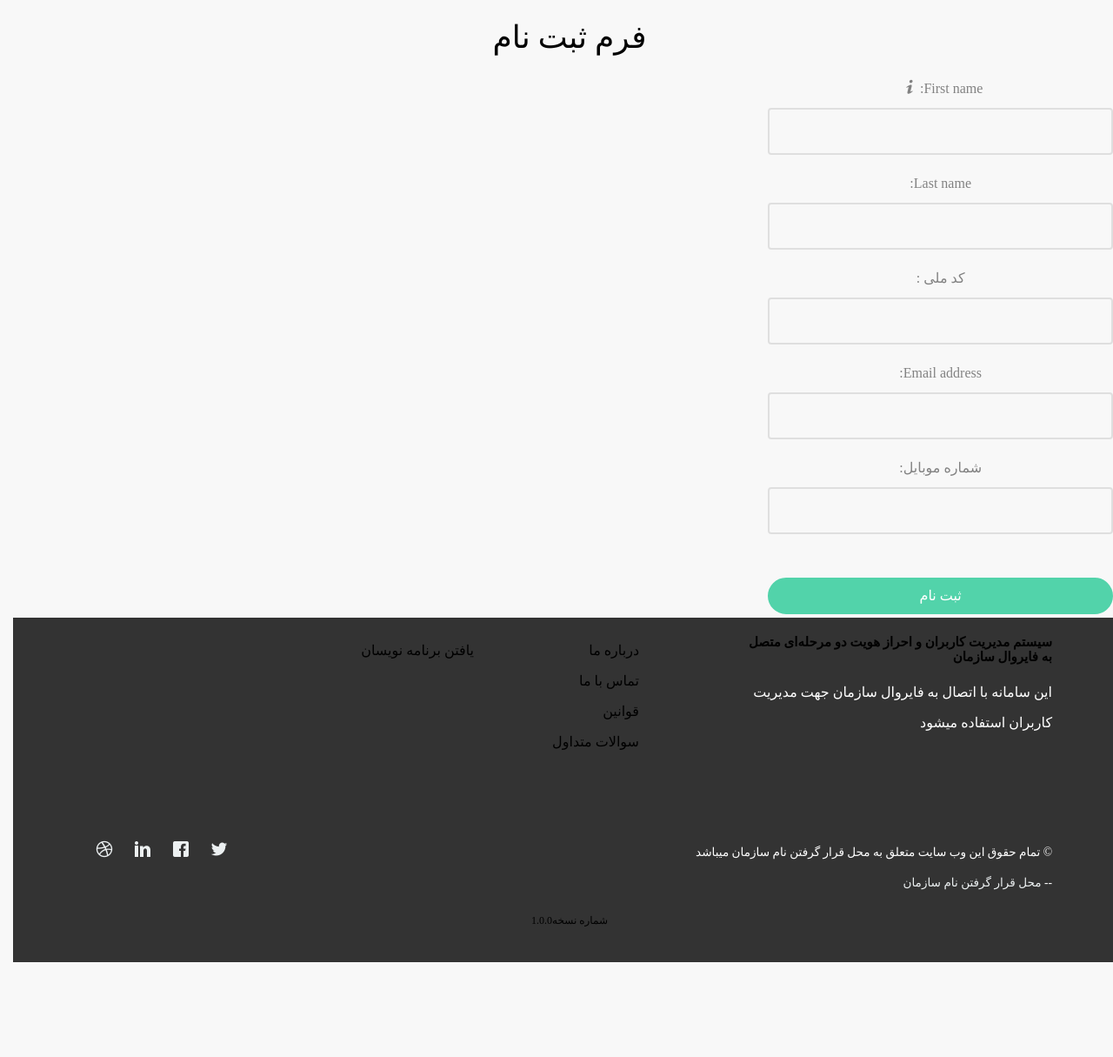
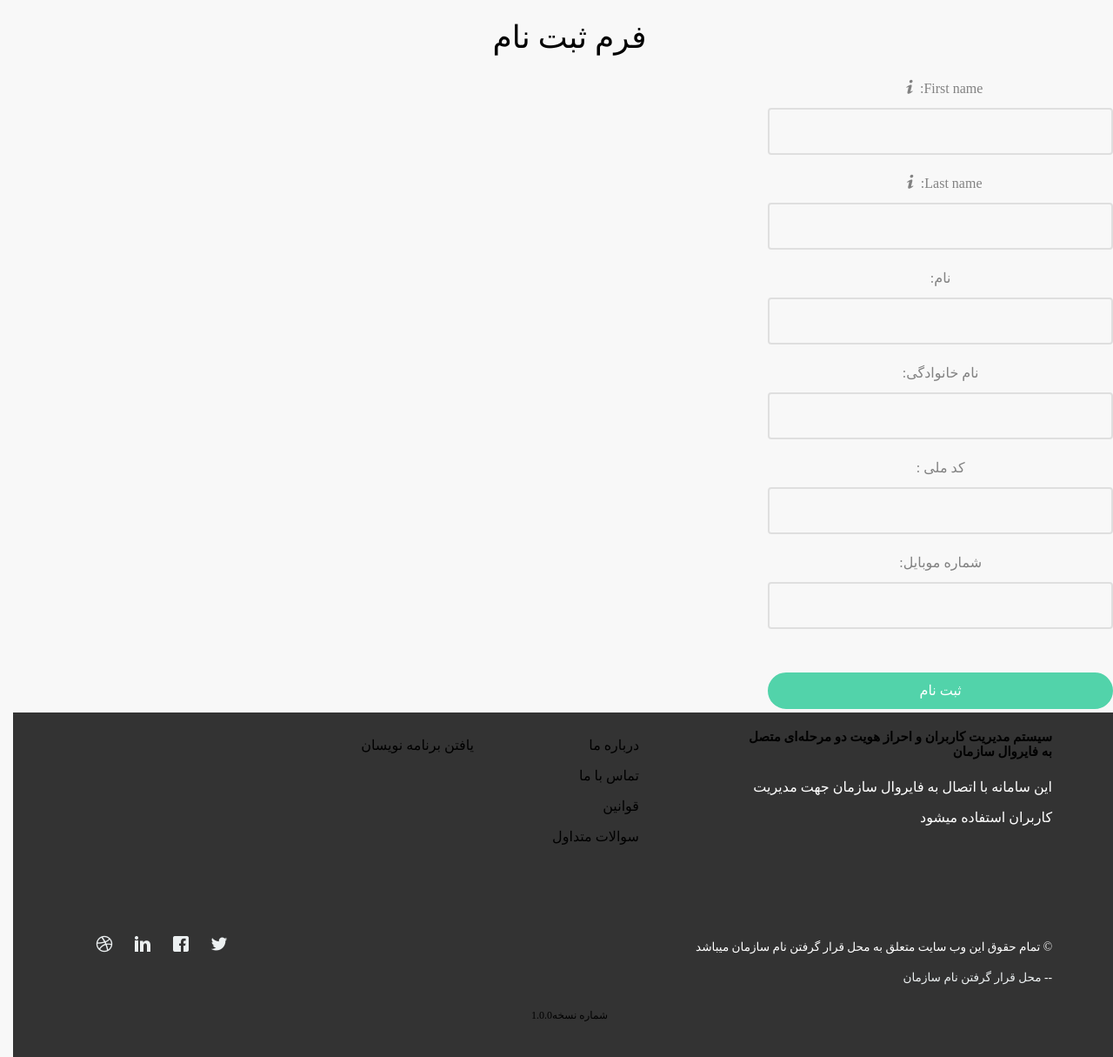
Before and after one commit to arashbrd/Fortigate-Auth-OTP, a Django app: page /register/ in a window 1280 px wide. Shown: the part 506-1721 px from the top of the page at 87% size. Before the commit the page ends 1612 px from the top, so only its background shows below. Run offline with Django 5.2, Linux system fonts and the light colour scheme; parts of the project's set-up code (start-up, migrations or seed data) failed here and were passed over; some libraries are stand-ins or nearby versions; some web fonts are replaced.

Commit message:
web form changed

```diff
--- a/usrsmgmnt/forms.py
+++ b/usrsmgmnt/forms.py
@@ -43,7 +43,7 @@ class UserRegistrationForm(forms.ModelForm):
     )
     class Meta:
         model = LinFortiUsers
-        fields = ['first_name', 'last_name', 'national_code', 'email', 'phone_number']
+        fields = ['first_name', 'last_name','farsi_first_name','farsi_last_name', 'national_code', 'phone_number']
 
     def clean_phone_number(self):
         phone_number = self.cleaned_data.get('phone_number')
--- a/usrsmgmnt/models.py
+++ b/usrsmgmnt/models.py
@@ -17,7 +17,9 @@ class LinFortiUsers(AbstractUser):
         validators=[validate_linux_username],
     )
     national_code = models.CharField(max_length=10, unique=True,verbose_name='کد ملی ',validators=[validate_national_code])
-    phone_number = models.CharField(max_length=11,verbose_name=' شماره موبایل')
+    farsi_first_name = models.CharField(max_length=30,verbose_name='نام',blank=False)
+    farsi_last_name = models.CharField(max_length=50,verbose_name='نام خانوادگی',blank=False)
+    phone_number = models.CharField(max_length=11,verbose_name=' شماره موبایل', unique=True)
     user_group = models.ForeignKey(
         'FortiGateUserGroup',
         on_delete=models.SET_NULL,
--- a/usrsmgmnt/templates/usrsmgmnt/register.html
+++ b/usrsmgmnt/templates/usrsmgmnt/register.html
@@ -20,16 +20,26 @@
                 </div>
                 <div class="form-group">
                     {{ form.last_name.label_tag }}
-                    {{ form.last_name|add_class:"form-control" }}
+                    <span class="icon-info" data-toggle="tooltip" title="فقط کاراکتر انگلیسی وارد نمایید">
+                        <i class="fas fa-info-circle" style="margin-left: 5px; color: #007bff;"></i>
+                    </span>
+                    {{ form.last_name}}
                 </div>
+                <div class="form-group">
+                    {{ form.farsi_first_name.label_tag }}
+                    {{ form.farsi_first_name|add_class:"form-control" }}
+                </div>
+
+                <div class="form-group">
+                    {{ form.farsi_last_name.label_tag }}
+                    {{ form.farsi_last_name|add_class:"form-control" }}
+                </div>
+
                 <div class="form-group">
                     {{ form.national_code.label_tag }}
                     {{ form.national_code|add_class:"form-control" }}
                 </div>
-                <div class="form-group">
-                    {{ form.email.label_tag }}
-                    {{ form.email|add_class:"form-control" }}
-                </div>
+
                 <div class="form-group">
                     {{ form.phone_number.label_tag }}
                     {{ form.phone_number|add_class:"form-control" }}
--- a/usrsmgmnt/views.py
+++ b/usrsmgmnt/views.py
@@ -40,11 +40,11 @@ def register_user(request):
             # print(f'request.POST={request.POST}')
             if form.is_valid():
                 user = form.save(commit=False)
-                user.username = process_email(user.email)  # استفاده از ایمیل به عنوان نام کاربری
+                user.username = user.last_name.split(' ')[0]+user.national_code[-4:]
                 user.set_password(core.settings.FIX_PASSWORD)
                 user.is_active = False
                 user.save()  # ذخیره کاربر
-                logger.info(f'کاربر با نام {user.first_name}{user.last_name}به شماره ملی {user.national_code} و شماره موبایل {user.mobile_phone}در سایت ثبت نام کرد')
+                logger.info(f'کاربر با نام {user.first_name}{user.last_name}به شماره ملی {user.national_code} و شماره موبایل {user.phone_number}در سایت ثبت نام کرد')
                 request.session['from_registration'] = True
 
                 #?#TODO:SEND SMS()
```
Also changed, not shown: db.sqlite3, usrsmgmnt/migrations/0001_initial.py.
